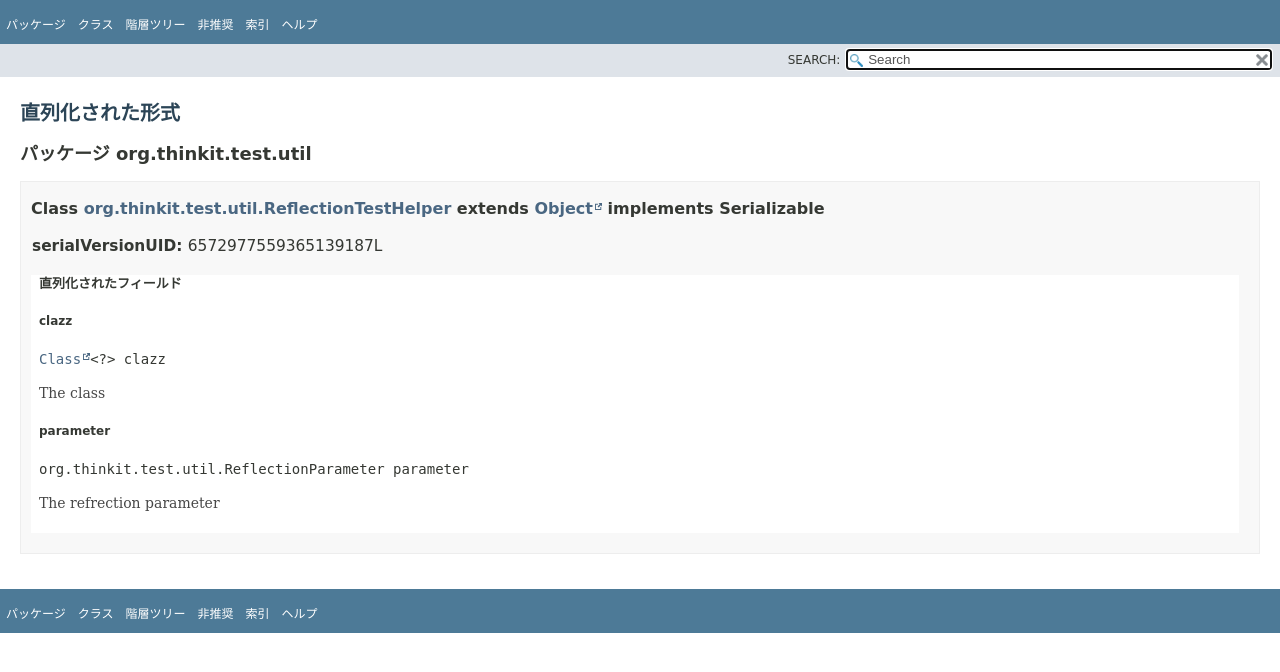
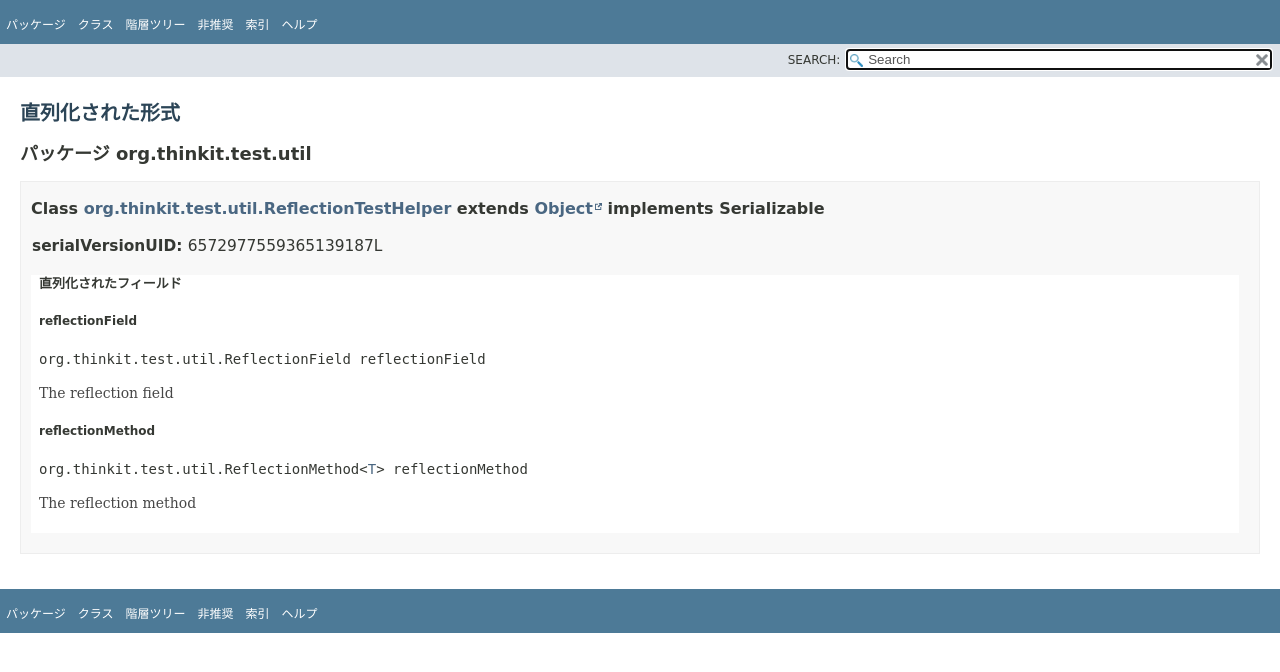
Before and after one commit to myConsciousness/reflection-test-helper, a plain HTML site: page docs/reference/serialized-form.html in a window 1280 px wide. Drawn offline with Linux system fonts and the light colour scheme; a web font is replaced by a local one.

Commit message:
update API document

```diff
--- a/docs/reference/serialized-form.html
+++ b/docs/reference/serialized-form.html
@@ -69,14 +69,14 @@ loadScripts(document, 'script');</script>
 <h4>直列化されたフィールド</h4>
 <ul class="block-list">
 <li class="block-list">
-<h5>clazz</h5>
-<pre><a href="https://docs.oracle.com/en/java/javase/13/docs/api/java.base/java/lang/Class.html" title="java.lang内のクラスまたはインタフェース" class="external-link">Class</a>&lt;?&gt; clazz</pre>
-<div class="block">The class</div>
+<h5>reflectionField</h5>
+<pre>org.thinkit.test.util.ReflectionField reflectionField</pre>
+<div class="block">The reflection field</div>
 </li>
 <li class="block-list">
-<h5>parameter</h5>
-<pre>org.thinkit.test.util.ReflectionParameter parameter</pre>
-<div class="block">The refrection parameter</div>
+<h5>reflectionMethod</h5>
+<pre>org.thinkit.test.util.ReflectionMethod&lt;<a href="org/thinkit/test/util/ReflectionTestHelper.html" title="ReflectionTestHelper内の型パラメータ">T</a>&gt; reflectionMethod</pre>
+<div class="block">The reflection method</div>
 </li>
 </ul>
 </section>
```
Also changed, not shown: docs/reference/org/thinkit/test/util/ReflectionTestHelper.html (+2 -2 lines).
